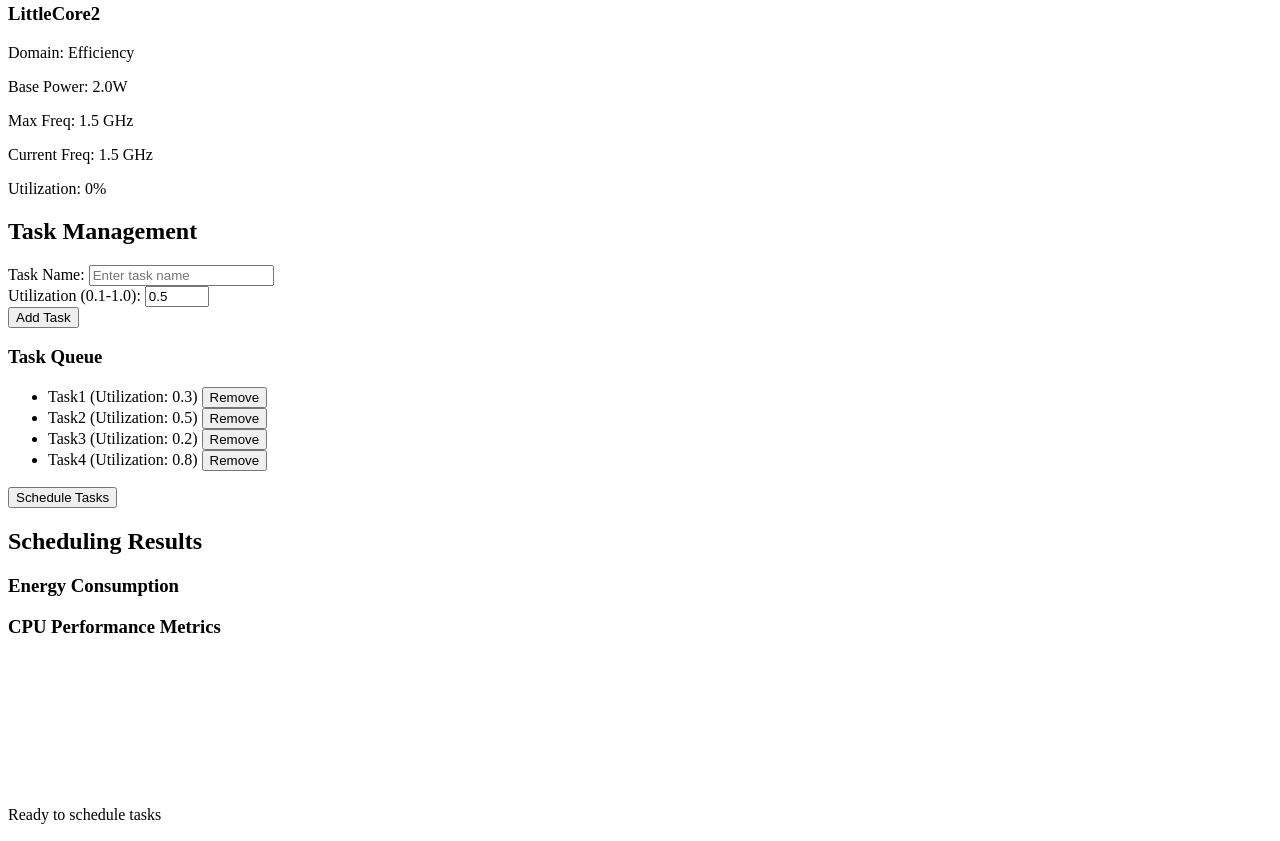
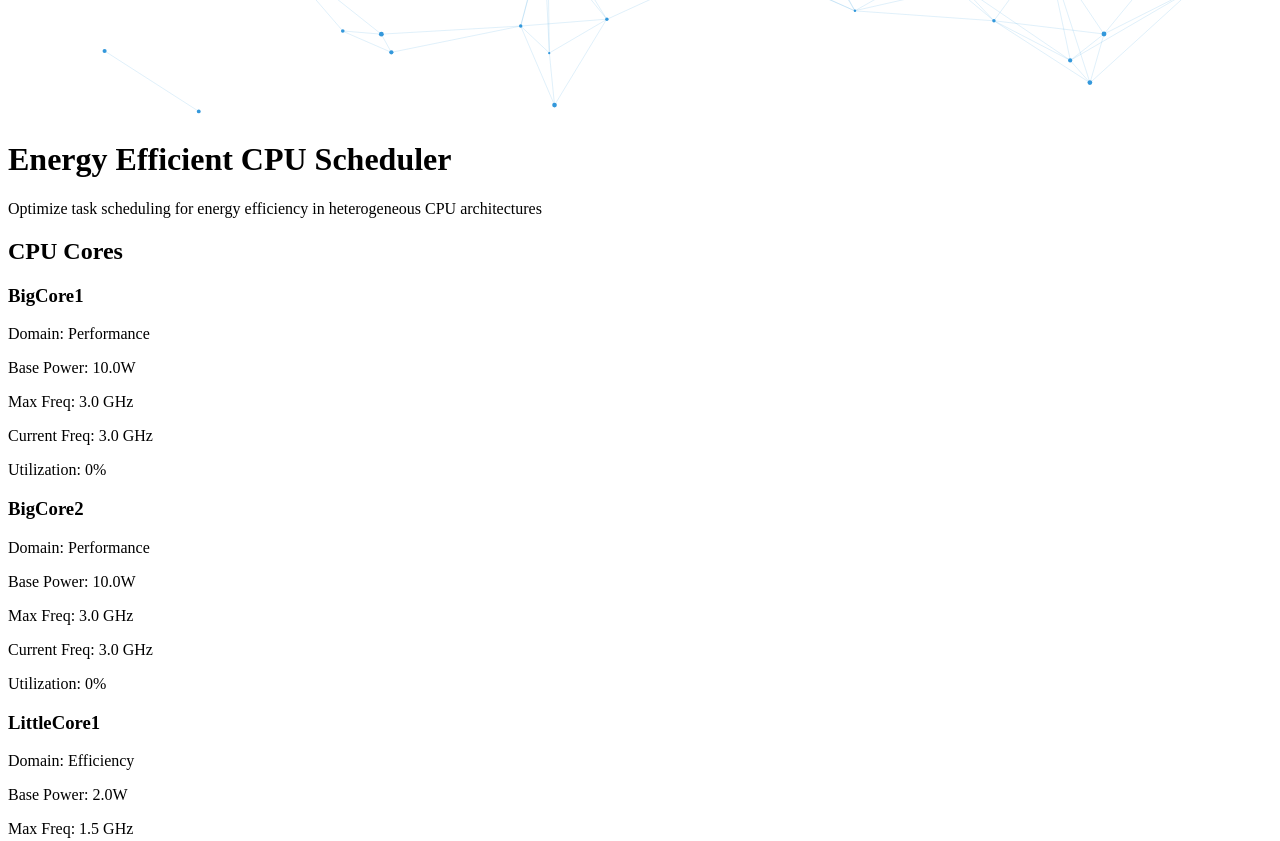
Before and after one commit to raviranjan0022/energy-efficient-cpu-scheduling, a plain HTML site: page index.html in a window 1280 px wide. Shown: the part 692-1533 px from the top of the page. Drawn offline with nearby package versions, Linux system fonts and the light colour scheme.

Commit message:
Update index.html

```diff
--- a/index.html
+++ b/index.html
@@ -1,4 +1,21 @@
+<!DOCTYPE html>
+<html lang="en">
+<head>
+    <meta charset="UTF-8">
+    <meta name="viewport" content="width=device-width, initial-scale=1.0">
+    <title>Energy Efficient CPU Scheduler</title>
+    <link rel="stylesheet" href="styles.css">
+    <!-- Add Chart.js library -->
+    <script src="https://cdn.jsdelivr.net/npm/chart.js"></script>
+</head>
+<body>
+    <canvas id="backgroundCanvas"></canvas>
 
+    <div class="container">
+        <header>
+            <h1>Energy Efficient CPU Scheduler</h1>
+            <p>Optimize task scheduling for energy efficiency in heterogeneous CPU architectures</p>
+        </header>
 
         <div class="dashboard">
             <div class="cpu-container">
```
